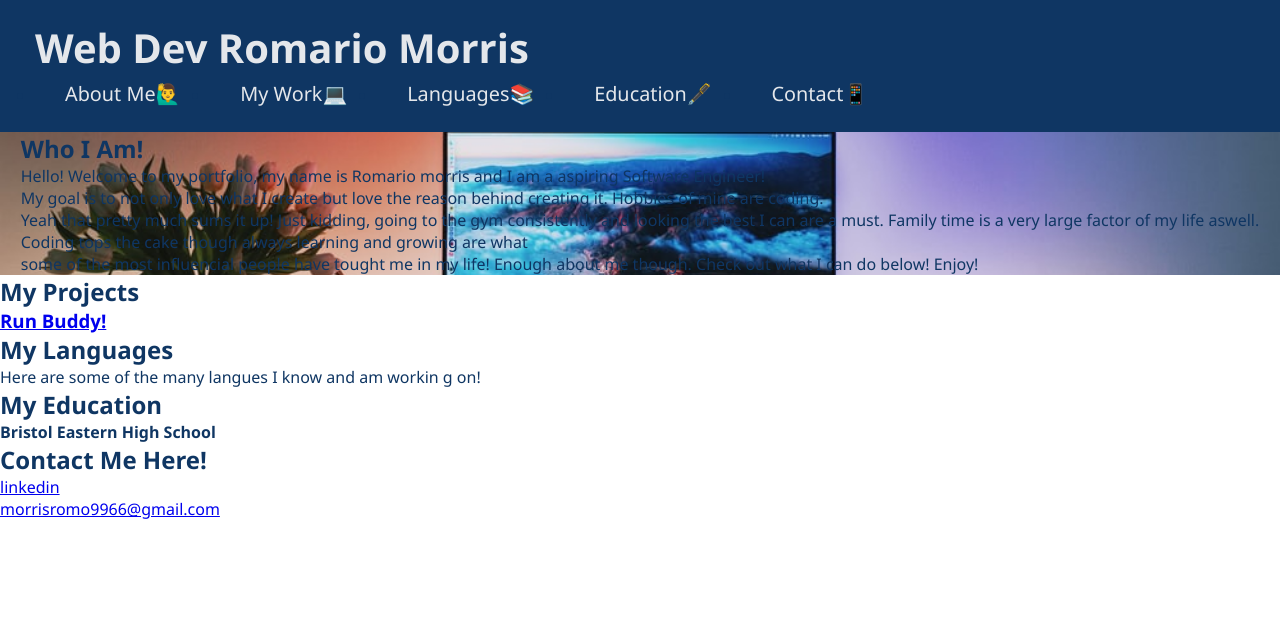
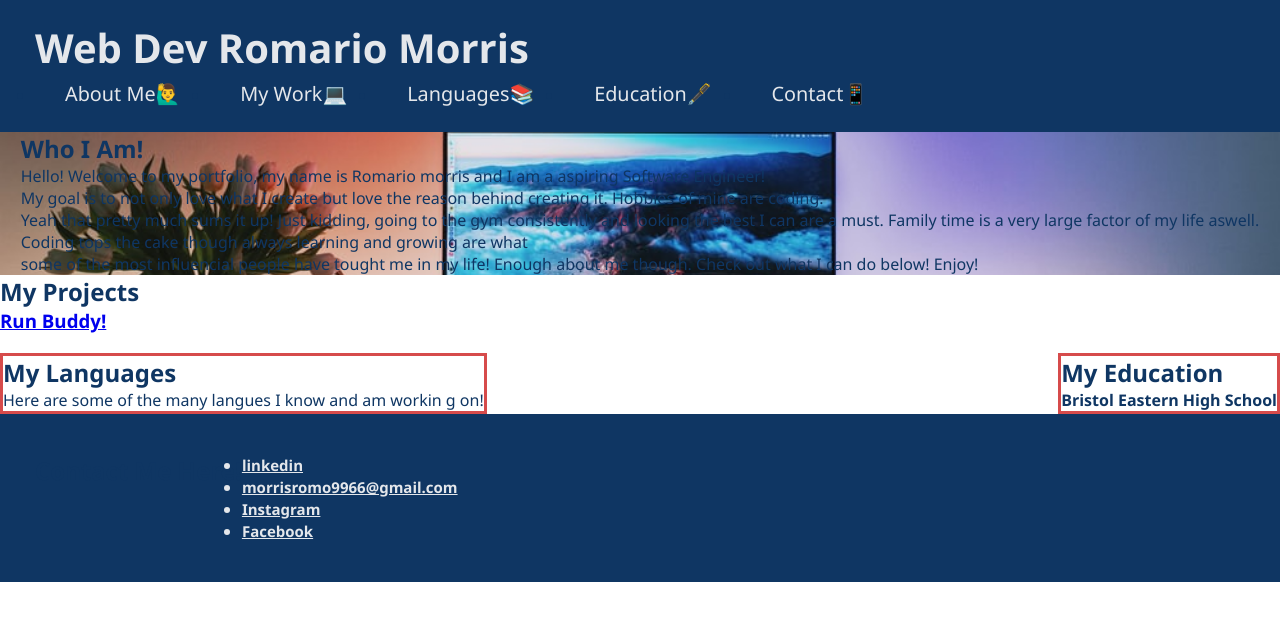
Before and after one commit to romvrio/My-Portfolio, a plain HTML site: page index.html in a window 1280 px wide. Drawn offline with Linux system fonts and the light colour scheme.

Commit message:
added more css to the footer and body elements

```diff
--- a/assets/css/style.css
+++ b/assets/css/style.css
@@ -56,3 +56,49 @@ header nav ul li a {
     justify-content: center;
     flex-wrap: wrap;
 }
+
+/* Hero will continue befor this line*/
+/* Footer */
+footer {
+    padding: 40px 35px;
+    background: #0f3663;
+    width: 100%;
+    display: flex;
+    justify-content:flex-start ;
+    flex-wrap: wrap;
+}
+
+footer div {
+    text-align: right;
+    line-height: 1.5;
+}
+
+footer ul li a {
+    font-weight: bold;
+    font-size: 15px;
+    color: #e4e7eb;
+
+}
+
+footer ul {
+    color: #e4e7eb;
+    text-align: left;
+    display: inline-block;
+    width: 30px;
+}
+
+/*footer continues above this line. */
+.duo-right{
+    float: right;
+}
+
+.duo-left{
+    float: left;
+}
+
+.duos {
+    border: solid #d64b4b 3px;
+    margin: 20px 0 auto;
+
+
+}
--- a/index.html
+++ b/index.html
@@ -62,8 +62,8 @@
     </section>
 
     <!-- Languages Section -->
-    <section id="my-languages"  class="duo">
-                <div class="flex-row">
+    <section id="my-languages"  class="duo-left">
+                <div class="flex-row duos">
                         <h2 class="section-title">
                             My Languages
                         </h2>
@@ -73,8 +73,8 @@
     </section>
 
     <!--Education Section -->
-    <section id="my-education" class="duo">
-                <div class="flex-row">
+    <section id="my-education" class="duo-right">
+                <div class="flex-row duos">
                         <h2 class="section-title">
                             My Education
                         </h2>
@@ -91,11 +91,9 @@
                  <li> <a href="https://www.linkedin.com/feed/" target="_blank"> linkedin </a> </li>
                  <li> <a href=" mailto:morrisromo9966@gmail.com" target="_blank"> morrisromo9966@gmail.com </a> </li>
                  <!--Instagram-->
-                 <li> <a href="" target="_blank"> </a> </li>
+                 <li> <a href="#instagram" target="_blank"> Instagram</a> </li>
                 <!-- Facebook (coming soon!)-->
-                 <li> <a href="" target="_blank"> </a> </li>
-
-
+                 <li> <a href="#Facebook" target="_blank"> Facebook</a> </li>
 
              </ul>
 
```
